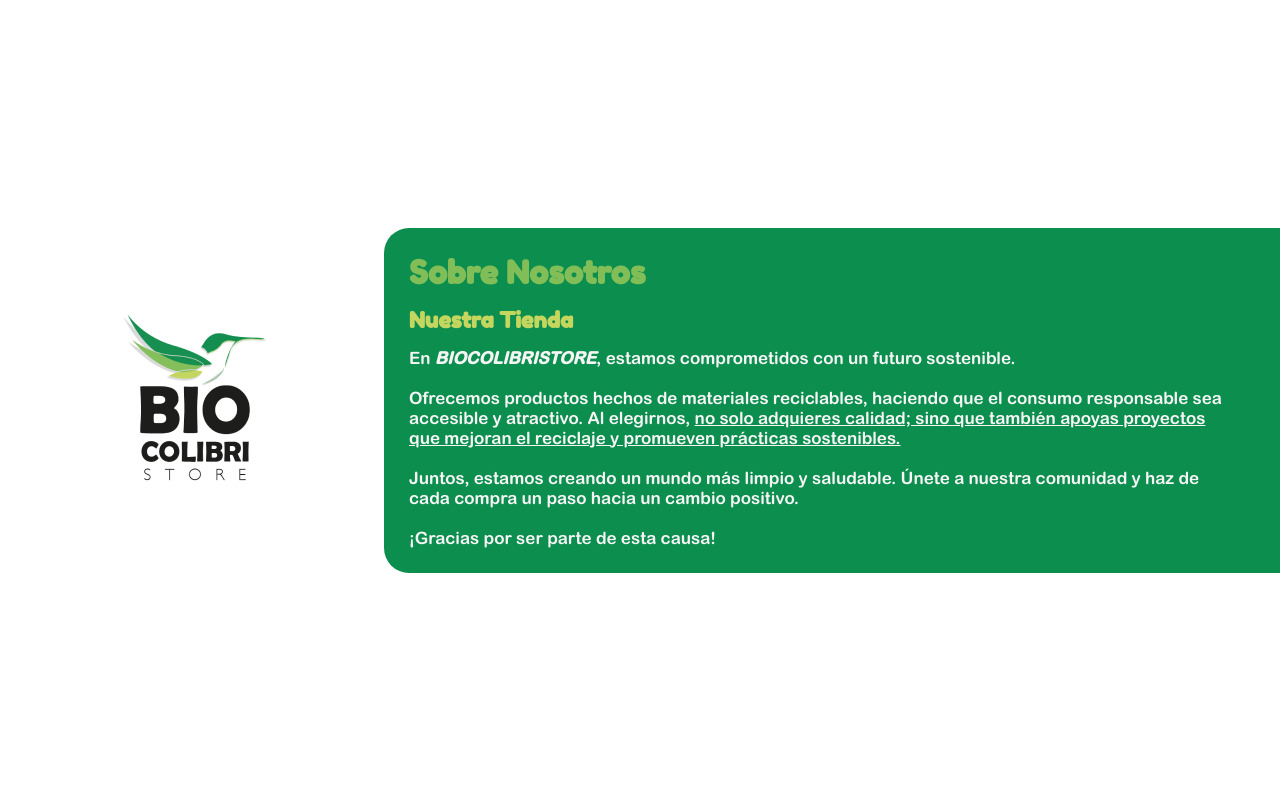
After one commit to JaneiderRT/biocolibristore, a Django app: page /about_us/ in a window 1280 px wide. The commit adds this page. Run offline with Django 3.2, Linux system fonts and the light colour scheme.

Commit message:
JRT - feat(frontend): Se adiciona vista de about us

```diff
--- a/core/urls.py
+++ b/core/urls.py
@@ -9,4 +9,5 @@ urlpatterns = [
     path('singout/', views.singout, name='singout'),
     path('contact/', views.contact, name='contact'),
     path('product/<int:id>/', views.product_view, name='product_view'),
+    path('about_us/', views.about_us, name='about_us')
 ]
--- a/core/views.py
+++ b/core/views.py
@@ -92,3 +92,7 @@ def product_view(request, id):
     return render(request, 'product_view.html', {
         'product':product
     })
+
+
+def about_us(request):
+    return render(request, 'about_us.html')
--- /dev/null
+++ b/static/css/about_us.css
@@ -0,0 +1,81 @@
+@font-face {
+    font-family: Fredoka_One;
+    src: url('../fonts/Fredoka_One/FredokaOne-Regular.ttf');
+}
+
+@font-face {
+    font-family: Arial_Rounded_Bold;
+    src: url('../fonts/Arial_Rounded_Bold/ARLRDBD.TTF');
+}
+
+* {
+    margin: 0;
+    padding: 0;
+    box-sizing: border-box;
+}
+
+main {
+    max-width: 100%;
+    min-height: 100vh;
+}
+
+section {
+    display: grid;
+    grid-template-columns: auto 70%;
+    max-width: 100%;
+    min-height: 100vh;
+}
+
+article {
+    max-width: 100%;
+    display: flex;
+    justify-content: center;
+    align-items: center;
+}
+
+.underlined {
+    text-decoration: underline;
+}
+
+#desc-about {
+    background-color: #0c8E4E;
+    border-top-left-radius: 25px;
+    border-bottom-left-radius: 25px;
+    padding: 25px 50px 25px 25px;
+
+    h1, h4 {
+        margin-bottom: 15px;
+        font-family: Fredoka_One;
+    }
+
+    h1 {
+        font-size: 32px;
+        color: #82BE58;
+    }
+
+    h4 {
+        font-size: 22px;
+        color: #C5D65F;
+    }
+
+    p {
+        font-size: 17px;
+        color: #F5F5F5;
+        font-family: Arial_Rounded_Bold;
+    }
+}
+
+@media (max-width: 720px) {
+    section {
+        grid-template-columns: auto;
+    }
+
+    #img {
+        margin: 15px 0px;
+    }
+
+    #desc-about {
+        min-height: 100%;
+        border-radius: 0px;
+    }
+}
--- /dev/null
+++ b/templates/about_us.html
@@ -0,0 +1,37 @@
+{% load static %}
+<!DOCTYPE html>
+<html lang="es">
+<head>
+    <meta charset="UTF-8">
+    <meta name="viewport" content="width=device-width, initial-scale=1.0">
+    <title>About Us | BIOCOLIBRISTORE</title>
+    <link rel="stylesheet" href="{% static 'css/about_us.css' %}">
+</head>
+<body>
+    <main>
+        <section>
+            <article id="container1">
+                <img src="{% static 'img/logo.png' %}" alt="logo" id="img">
+            </article>
+            <article>
+                <div id="desc-about">
+                    <h1>Sobre Nosotros</h1>
+                    <h4>Nuestra Tienda</h4>
+                    <P>
+                        En <strong><em>BIOCOLIBRISTORE</em></strong>, estamos comprometidos con un futuro sostenible. <br><br>
+
+                        Ofrecemos productos hechos de materiales reciclables, haciendo que el consumo responsable sea accesible y atractivo.
+                        Al elegirnos, <span class="underlined">no solo adquieres calidad; sino que también apoyas proyectos que mejoran el reciclaje y promueven prácticas
+                        sostenibles.</span> <br><br>
+
+                        Juntos, estamos creando un mundo más limpio y saludable. Únete a nuestra comunidad y haz de cada compra un paso hacia un
+                        cambio positivo. <br><br>
+
+                        ¡Gracias por ser parte de esta causa!
+                    </P>
+                </div>
+            </article>
+        </section>
+    </main>
+</body>
+</html>
--- a/templates/base/base.html
+++ b/templates/base/base.html
@@ -6,7 +6,7 @@
     <meta charset="UTF-8">
     <meta http-equiv="X-UA-Compatible" content="IE=edge">
     <meta name="viewport" content="width=device-width, initial-scale=1.0">
-    <title>BIO COLIBRI STORE | HOME</title>
+    <title>HOME | BIOCOLIBRISTORE</title>
     <link rel="stylesheet" href="{% static 'lib/bootstrap/css/bootstrap.min.css' %}">
     <link rel="stylesheet" href="{% static 'css/main.css' %}">
     {% block css %}
@@ -40,10 +40,10 @@
                         <a class="nav-link" aria-current="page" href="/#Products">Productos</a>
                     </li>
                     <li class="nav-item">
-                        <a class="nav-link" href="">Quiénes Somos</a>
+                        <a class="nav-link" href="{% url 'about_us' %}">Quiénes Somos</a>
                     </li>
                     <li class="nav-item">
-                        <a class="nav-link" href="/contact/">Contáctanos</a>
+                        <a class="nav-link" href="{% url 'contact' %}">Contáctanos</a>
                     </li>
                     <li class="nav-item">
                         <a class="nav-link" href="">Fundador</a>
```
